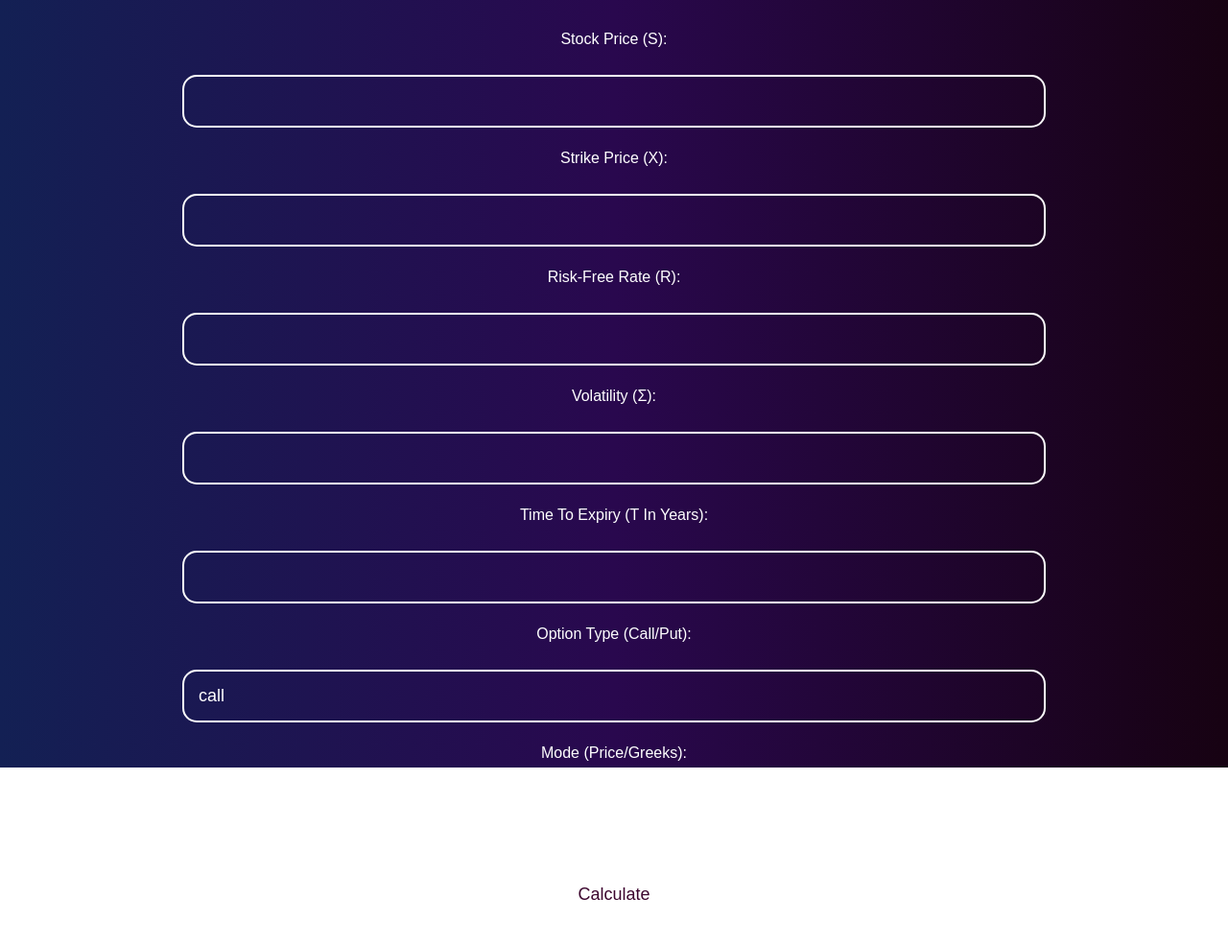
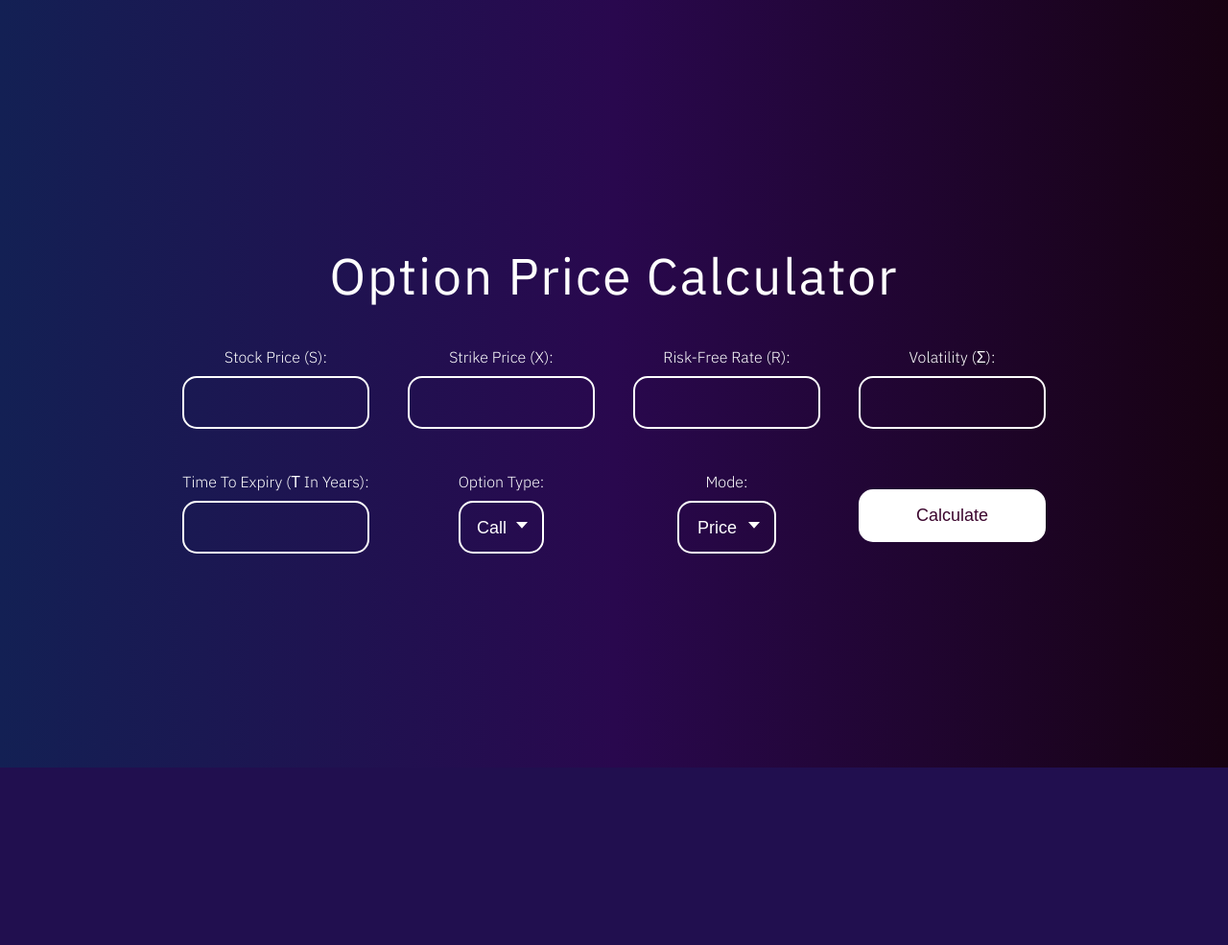
Before and after one commit to caitlinhenry14/Option-Pricing, a Python web app: template templates/index.html in a window 1280 px wide. Shown: the whole page at 96% size. After the commit the page ends 800 px from the top, so only its background shows below. Run offline with Jinja, Linux system fonts and the light colour scheme; the template is opened without the code that fills it, so the values that code supplies are empty.

Commit message:
Update index.html

```diff
--- a/templates/index.html
+++ b/templates/index.html
@@ -3,36 +3,69 @@
 <head>
     <meta charset="UTF-8">
     <meta name="viewport" content="width=device-width, initial-scale=1.0">
-    <title>Option Pricing and Greeks Calculator</title>
-    <link rel="stylesheet" href="{{ url_for('static', filename='styles.css') }}">  <!-- Link to the CSS -->
+    <title>Option Price Calculator</title>
+    <link rel="stylesheet" href="{{ url_for('static', filename='styles.css') }}">
+    <link rel="preconnect" href="https://fonts.googleapis.com">
+    <link rel="preconnect" href="https://fonts.gstatic.com" crossorigin>
+    <link href="https://fonts.googleapis.com/css2?family=IBM+Plex+Sans:ital,wght@0,100;0,200;0,300;0,400;0,500;0,600;0,700;1,100;1,200;1,300;1,400;1,500;1,600;1,700&display=swap" rel="stylesheet">
 </head>
 <body>
     <div class="container">
-        <h1>Option Pricing and Greeks Calculator</h1>
+        <h1>Option Price Calculator</h1>
 
         <form method="POST" action="/calculate">
-            <label>Stock Price (S):</label><br>
-            <input type="text" name="s" required><br><br>
+            <div class="form-grid">
+                <!-- Stock Price -->
+                <div>
+                    <label for="s">Stock Price (S):</label>
+                    <input type="text" name="s" required>
+                </div>
 
-            <label>Strike Price (X):</label><br>
-            <input type="text" name="x" required><br><br>
+                <!-- Strike Price -->
+                <div>
+                    <label for="x">Strike Price (X):</label>
+                    <input type="text" name="x" required>
+                </div>
 
-            <label>Risk-Free Rate (r):</label><br>
-            <input type="text" name="r" required><br><br>
+                <!-- Risk-Free Rate -->
+                <div>
+                    <label for="r">Risk-Free Rate (r):</label>
+                    <input type="text" name="r" required>
+                </div>
 
-            <label>Volatility (σ):</label><br>
-            <input type="text" name="sigma" required><br><br>
+                <!-- Volatility -->
+                <div>
+                    <label for="sigma">Volatility (σ):</label>
+                    <input type="text" name="sigma" required>
+                </div>
 
-            <label>Time to Expiry (τ in years):</label><br>
-            <input type="text" name="tau" required><br><br>
+                <!-- Time to Expiry -->
+                <div>
+                    <label for="tau">Time to Expiry (τ in years):</label>
+                    <input type="text" name="tau" required>
+                </div>
 
-            <label>Option Type (call/put):</label><br>
-            <input type="text" name="option_type" value="call" required><br><br>
+                <!-- Option Type (Dropdown) -->
+                <div>
+                    <label for="option_type">Option Type:</label>
+                    <select name="option_type" required>
+                        <option value="call">Call</option>
+                        <option value="put">Put</option>
+                    </select>
+                </div>
 
-            <label>Mode (price/greeks):</label><br>
-            <input type="text" name="mode" value="price" required><br><br>
+                <!-- Mode (Dropdown) -->
+                <div>
+                    <label for="mode">Mode:</label>
+                    <select name="mode" required>
+                        <option value="price">Price</option>
+                        <option value="greeks">Greeks</option>
+                    </select>
+                </div>
 
-            <input type="submit" value="Calculate">
+                <!-- Submit Button (Bottom-Right) -->
+                <input type="submit" value="Calculate">
+            </div>
         </form>
     </div>
 </body>
```
